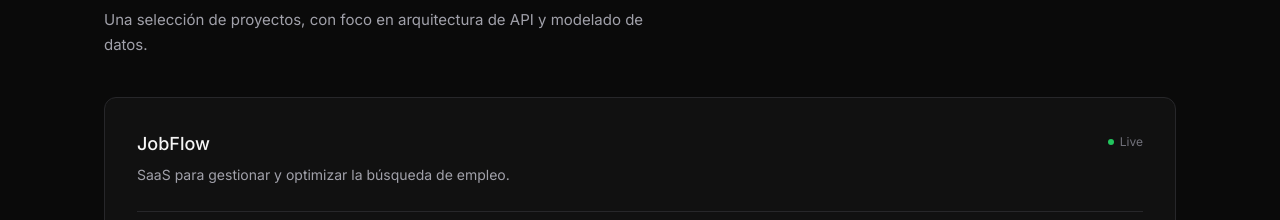
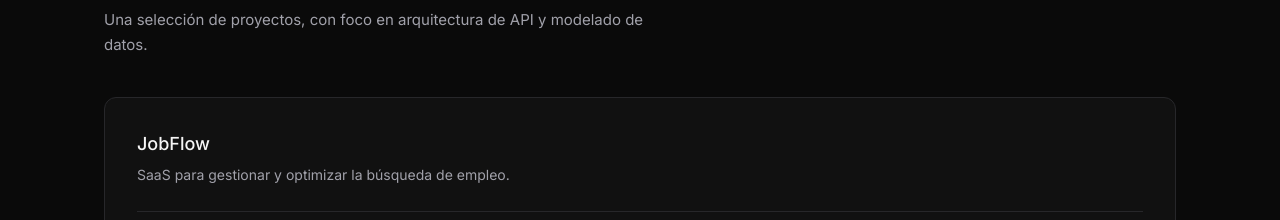
Before and after one commit to AlejandroBeas/Portfolio, a React (Vite) app: page / in a window 1280 px wide. Shown: the part 1800-2020 px from the top of the page. Built offline with nearby package versions, Linux system fonts and the light colour scheme.

Commit message:
JobFlow in progress

```diff
--- a/src/data/projects.ts
+++ b/src/data/projects.ts
@@ -31,7 +31,7 @@ export const projects: Project[] = [
     tagline: "SaaS para gestionar y optimizar la búsqueda de empleo.",
     description:
       "JobFlow centraliza todo el proceso de búsqueda de empleo en un solo lugar: descubrimiento de ofertas, matching automático según perfil, seguimiento de candidaturas y gestión de entrevistas. Pensado para que el usuario no pierda de vista en qué estado está cada proceso.",
-    status: "live",
+    status: " in-progress",
     stack: ["React", "Node.js", "MySQL", "TypeScript", "Docker"],
     features: [
       {
```
